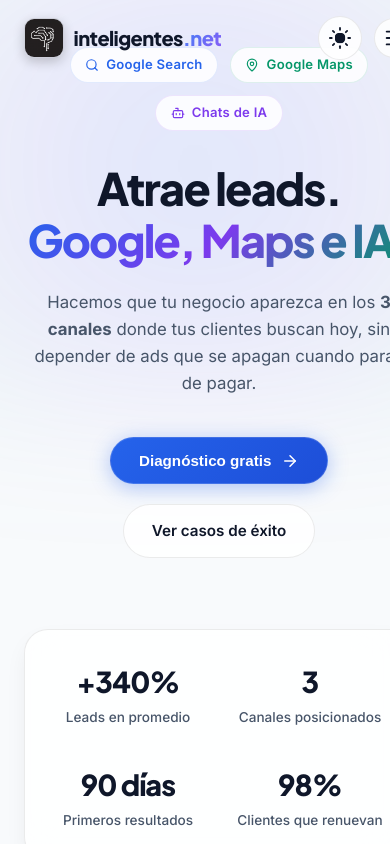
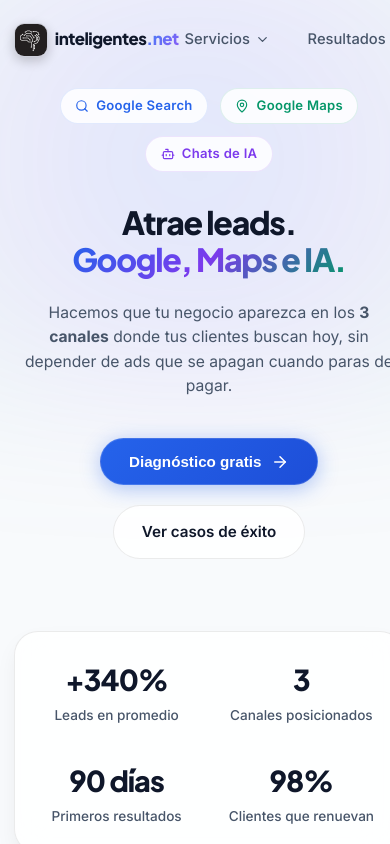
Before and after one commit to ammber69/Inteligentes.net, a React (Vite) app: page / in a window 390 px wide. Built offline with nearby package versions, Linux system fonts and the light colour scheme.

Commit message:
fix(styles): improve mobile responsiveness and layout polishing

```diff
--- a/src/App.css
+++ b/src/App.css
@@ -769,40 +769,133 @@
   color: var(--text-muted);
 }
 
-/* Media Queries for Mobile Responsive */
+/* Media Queries & Mobile Polish */
 @media (max-width: 992px) {
   .cards-grid-3 {
-    grid-template-columns: repeat(2, 1fr);
+    grid-template-columns: 1fr;
+    gap: 1.25rem;
   }
   .trust-bar-grid {
     grid-template-columns: repeat(2, 1fr);
+    gap: 0.85rem;
+    padding: 1rem;
   }
   .value-grid {
     grid-template-columns: 1fr;
+    gap: 2rem;
   }
   .footer-grid {
-    grid-template-columns: 1fr 1fr;
+    grid-template-columns: 1fr;
+    gap: 2rem;
+    text-align: center;
+  }
+  .footer-links-list {
+    align-items: center;
+  }
+  .mobile-menu-toggle-btn {
+    display: flex;
+  }
+  .desktop-only-btn {
+    display: none;
   }
 }
 
-@media (max-width: 640px) {
-  .cards-grid-3 {
-    grid-template-columns: 1fr;
+@media (max-width: 768px) {
+  .container-custom {
+    padding: 0 0.85rem !important;
   }
-  .trust-bar-grid {
-    grid-template-columns: 1fr 1fr;
-    gap: 1rem;
-    padding: 1.25rem;
+
+  .nav-container {
+    padding: 0 0.25rem;
+    width: 100%;
   }
-  .nav-links-desktop {
-    display: none;
+
+  .brand-logo {
+    gap: 0.45rem;
+    font-size: 1.05rem;
   }
-  .footer-grid {
-    grid-template-columns: 1fr;
+
+  .brand-logo img {
+    width: 32px !important;
+    height: 32px !important;
   }
+
+  .physics-theme-toggle-btn {
+    width: 36px !important;
+    height: 36px !important;
+  }
+
+  .mobile-menu-toggle-btn {
+    width: 36px !important;
+    height: 36px !important;
+    background: var(--bg-card);
+    border: 1px solid var(--border-hover);
+    color: var(--text-primary);
+    box-shadow: 0 2px 8px rgba(0, 0, 0, 0.1);
+  }
+
+  .hero-h1 {
+    font-size: clamp(2rem, 8vw, 2.75rem) !important;
+    line-height: 1.15 !important;
+    word-break: break-word !important;
+    overflow-wrap: break-word !important;
+    text-align: center !important;
+    padding: 0 0.25rem;
+  }
+
+  .hero-p {
+    font-size: 0.98rem !important;
+    text-align: center !important;
+    padding: 0 0.5rem;
+    line-height: 1.55 !important;
+  }
+
+  .section-h2 {
+    font-size: clamp(1.45rem, 6vw, 2.1rem) !important;
+    line-height: 1.25 !important;
+    word-break: break-word !important;
+    overflow-wrap: break-word !important;
+    text-align: center !important;
+  }
+
+  .section-header {
+    padding: 0 0.5rem;
+    margin-bottom: 1.75rem !important;
+  }
+
+  .pain-card {
+    padding: 1.35rem 1.15rem !important;
+  }
+
+  .pain-card h3 {
+    font-size: 1.15rem !important;
+  }
+
+  .pain-card p {
+    font-size: 0.9rem !important;
+  }
+
+  .chart-card-box {
+    padding: 1.25rem !important;
+  }
+
+  .bar-chart-flex {
+    height: 140px !important;
+  }
+
+  .faq-question-btn {
+    padding: 1rem 1.15rem !important;
+    font-size: 0.95rem !important;
+  }
+
+  .faq-answer-pane {
+    padding: 0 1.15rem 1rem 1.15rem !important;
+    font-size: 0.88rem !important;
+  }
+
   .footer-bottom-flex {
     flex-direction: column;
-    gap: 1rem;
+    gap: 0.75rem;
     text-align: center;
   }
 }
@@ -813,27 +906,19 @@
   width: 40px;
   height: 40px;
   border-radius: 50%;
-  border: 1px solid var(--border-color);
+  border: 1px solid var(--border-hover);
   background: var(--bg-card);
   color: var(--text-primary);
   align-items: center;
   justify-content: center;
   cursor: pointer;
   transition: var(--transition-smooth);
-}
-
-@media (max-width: 992px) {
-  .mobile-menu-toggle-btn {
-    display: flex;
-  }
-  .desktop-only-btn {
-    display: none;
-  }
+  flex-shrink: 0;
 }
 
 .mobile-drawer-overlay {
   position: fixed;
-  top: 70px;
+  top: 65px;
   left: 0;
   right: 0;
   bottom: 0;
@@ -850,14 +935,14 @@
 .mobile-drawer-links {
   display: flex;
   flex-direction: column;
-  gap: 1.25rem;
+  gap: 1rem;
 }
 
 .mobile-nav-link {
   display: flex;
   align-items: center;
   gap: 0.75rem;
-  font-size: 1.05rem;
+  font-size: 1rem;
   font-weight: 600;
   color: var(--text-primary);
   text-decoration: none;
@@ -890,6 +975,7 @@
   outline: none;
   position: relative;
   overflow: hidden;
+  flex-shrink: 0;
 }
 
 .physics-theme-toggle-btn:hover {
--- a/src/index.css
+++ b/src/index.css
@@ -102,7 +102,7 @@
   -webkit-overflow-scrolling: touch;
 }
 
-/* Apple-style Scroll Snap Sections */
+/* Apple-style Scroll Snap Sections (Desktop) */
 .snap-section {
   scroll-snap-align: start;
   scroll-snap-stop: always;
@@ -119,13 +119,22 @@
   overflow: hidden;
 }
 
-@media (max-height: 750px) {
+/* Mobile & Tablet Responsiveness: Prevent text truncation & card cutoff */
+@media (max-width: 992px) {
+  .app-main-layout {
+    height: 100vh;
+    overflow-y: auto;
+    scroll-snap-type: none !important;
+  }
+
   .snap-section {
-    height: auto;
-    min-height: 100vh;
-    padding-top: 5.5rem;
-    padding-bottom: 3.5rem;
-    overflow-y: visible;
+    height: auto !important;
+    min-height: auto !important;
+    scroll-snap-align: none !important;
+    scroll-snap-stop: normal !important;
+    padding-top: 5.5rem !important;
+    padding-bottom: 3rem !important;
+    overflow: visible !important;
   }
 }
 
```
